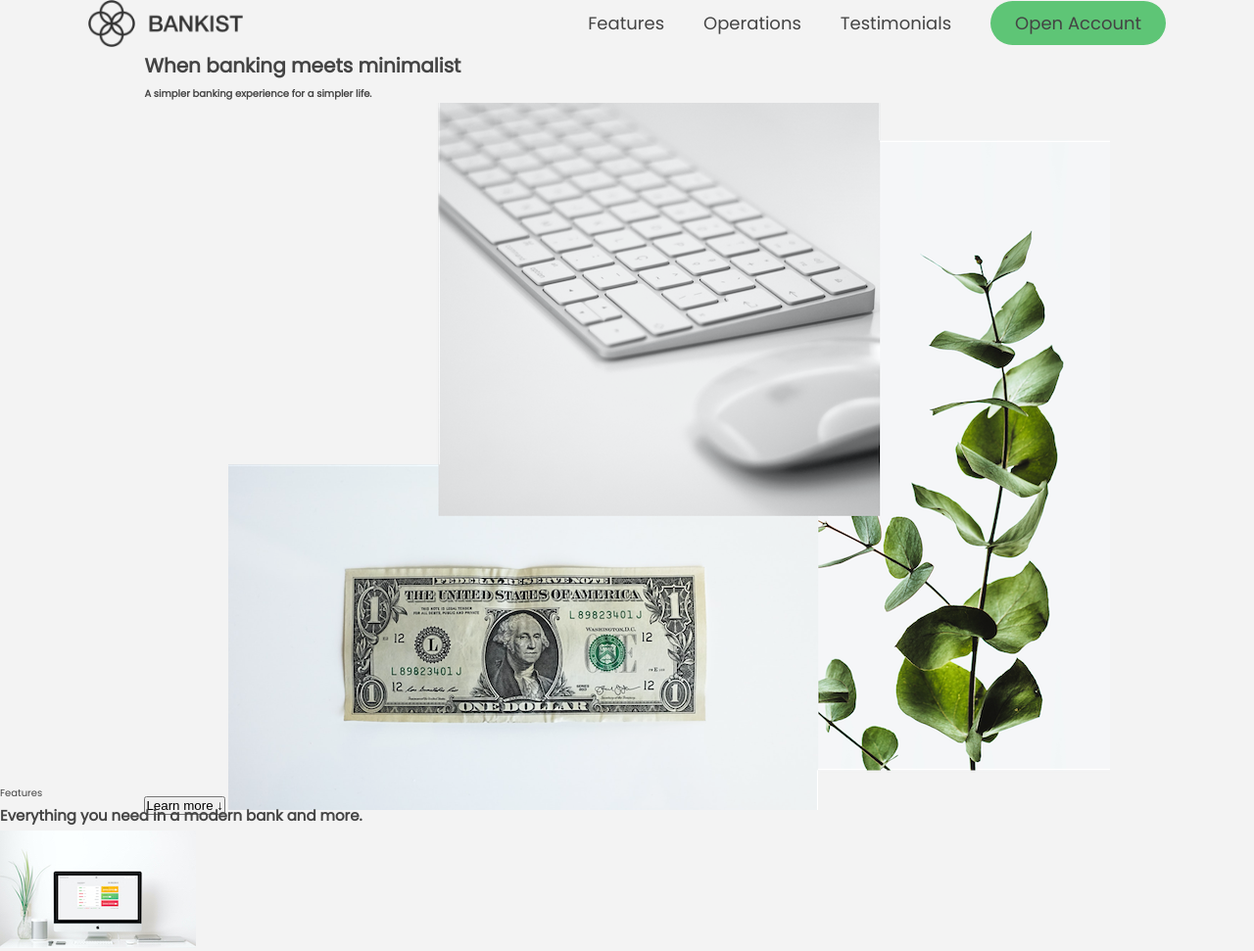
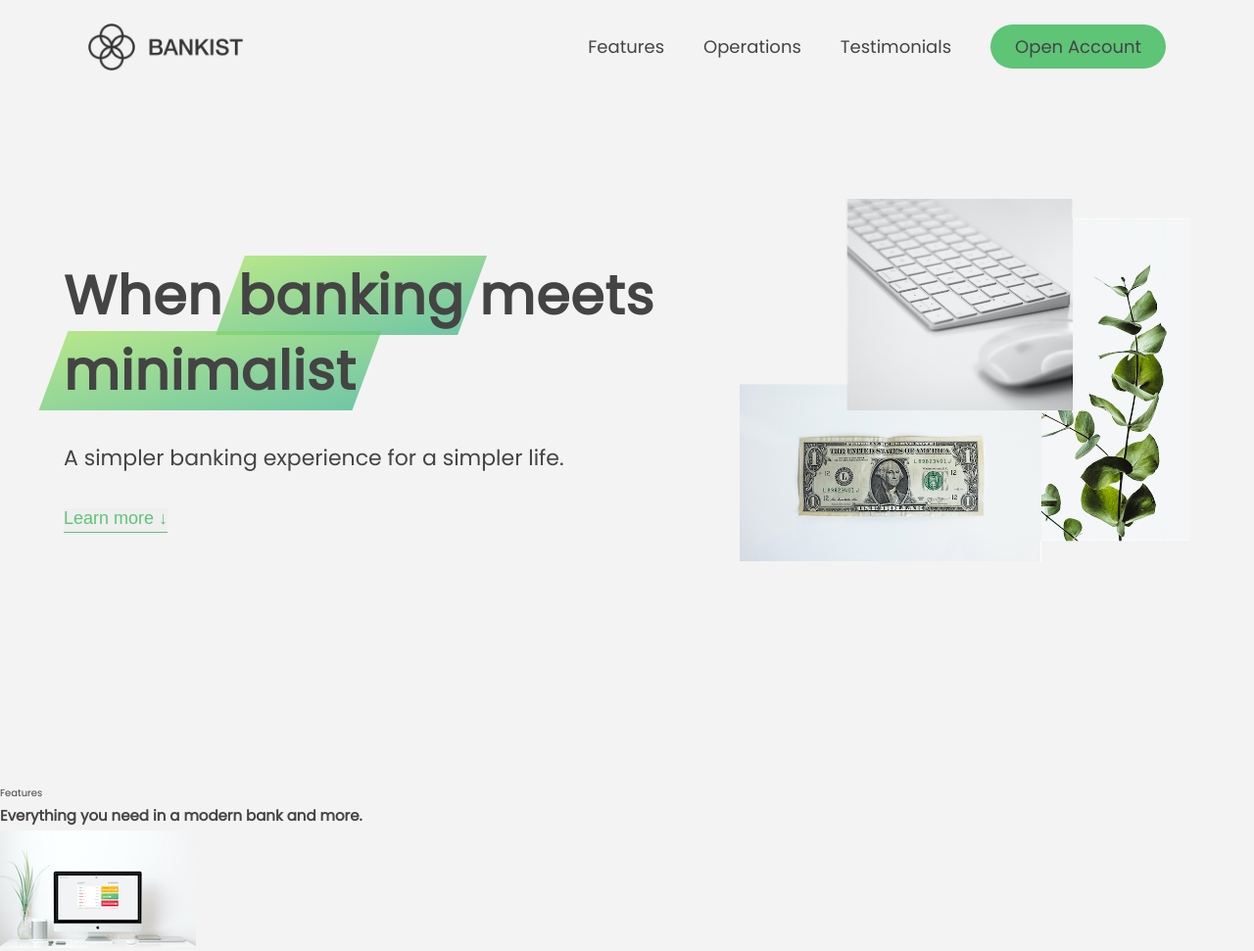
Before and after one commit to LucasPerrotaRoriz/Bankist, a plain HTML site: page index.html in a window 1280 px wide. Shown: the top 971 px of the page at 98% size. Drawn offline with Linux system fonts and the light colour scheme.

Commit message:
Hero CSS

```diff
--- a/style.css
+++ b/style.css
@@ -98,3 +98,62 @@ body {
 }
 
 /* HERO */
+.hero {
+    flex: 1;
+    display: grid;
+    grid-template-columns: 3fr 2fr;
+    row-gap: 3rem;
+
+    align-content: center;
+    justify-content: center;
+
+    align-items: start;
+    justify-items: start;
+
+    max-width: 115rem;
+}
+
+.heading-primary {
+  font-size: 5.5rem;
+  letter-spacing: 1px;
+  line-height: 1.4;
+}
+
+h4 {
+    font-size: 2.2rem;
+    font-weight: 500;
+}
+
+.highlight {
+    position: relative;
+    display: inline-block;
+}
+
+.highlight::before {
+    content: '';
+    display: block;
+    position: absolute;
+    top: 0%;
+    left: 0%;
+    height: 100%;
+    width: 100%;
+    background-image: var(--gradient-primary);
+    transform: scale(1.07, 1.05) skewX(-20deg);
+    opacity: .7;
+    z-index: -1;
+}
+
+.hero-img {
+    width: 100%;
+    grid-column: 2 / 3;
+    grid-row: 1 / span 4;
+    transform: translateY(-6rem);
+}
+
+.hero-link {
+   font-size: 1.8rem;
+   padding-bottom: 3px;
+   border: none;
+   border-bottom: 1px solid var(--color-primary);
+   color: var(--color-primary);
+}
```
